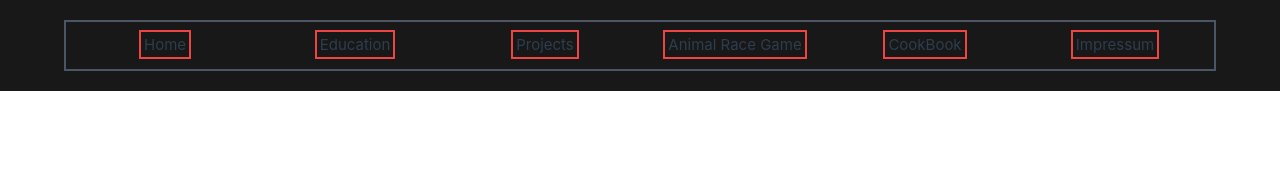
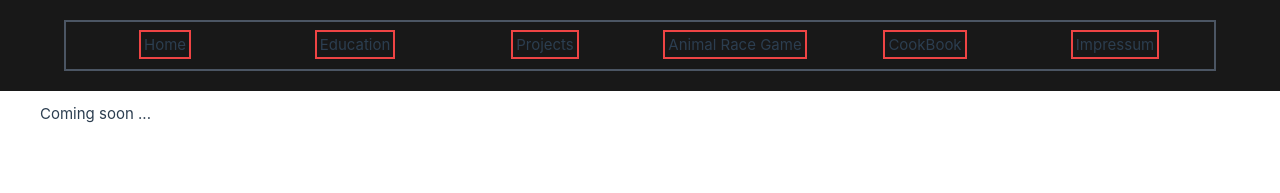
Before and after one commit to CodeOwlCove/Homepage_Frontend, a Vue app: page /AboutMe/Projects in a window 1280 px wide. Shown: the top 193 px of the page. Built offline with nearby package versions, Linux system fonts and the light colour scheme.

Commit message:
Added text to Projects view

```diff
--- a/src/views/AboutProjectsView.vue
+++ b/src/views/AboutProjectsView.vue
@@ -3,7 +3,8 @@
 </script>
 
 <template>
-
+  <br>
+  <div>Coming soon ...</div>
 </template>
 
 <style scoped>
```
